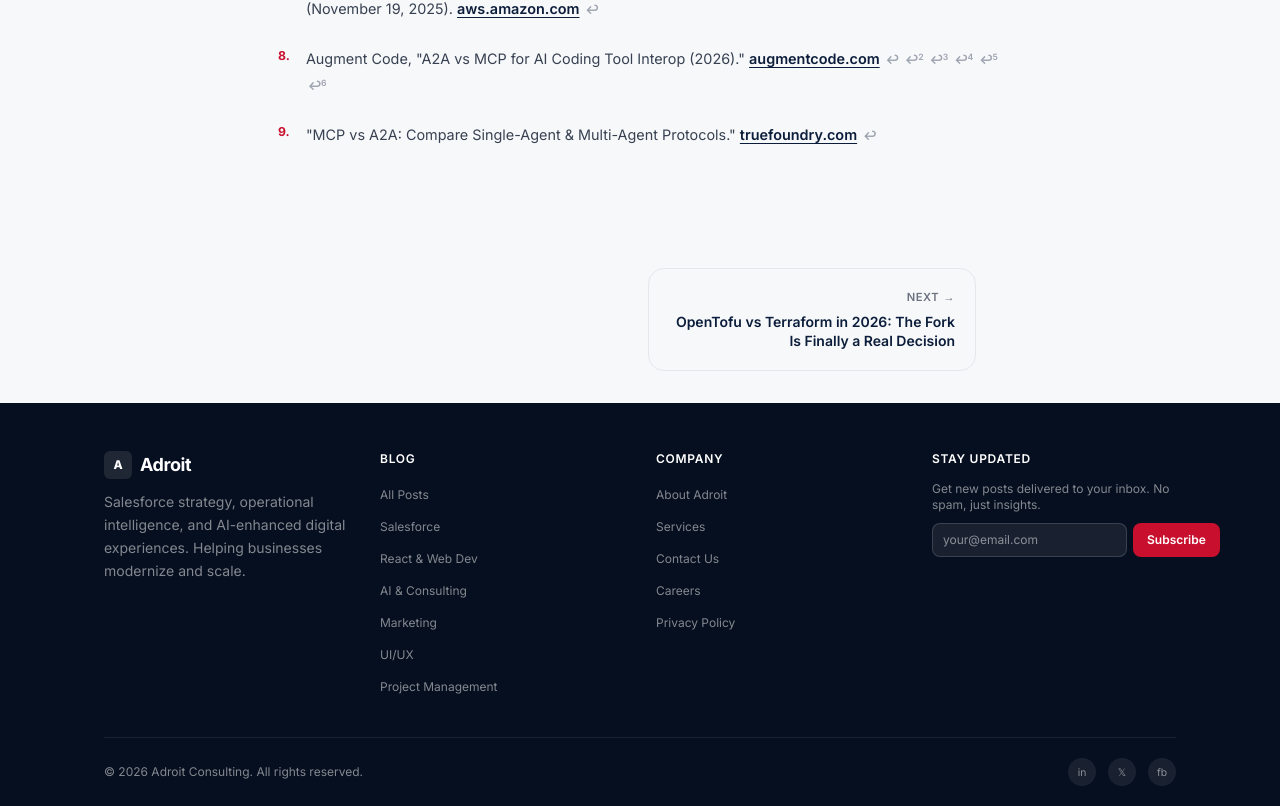
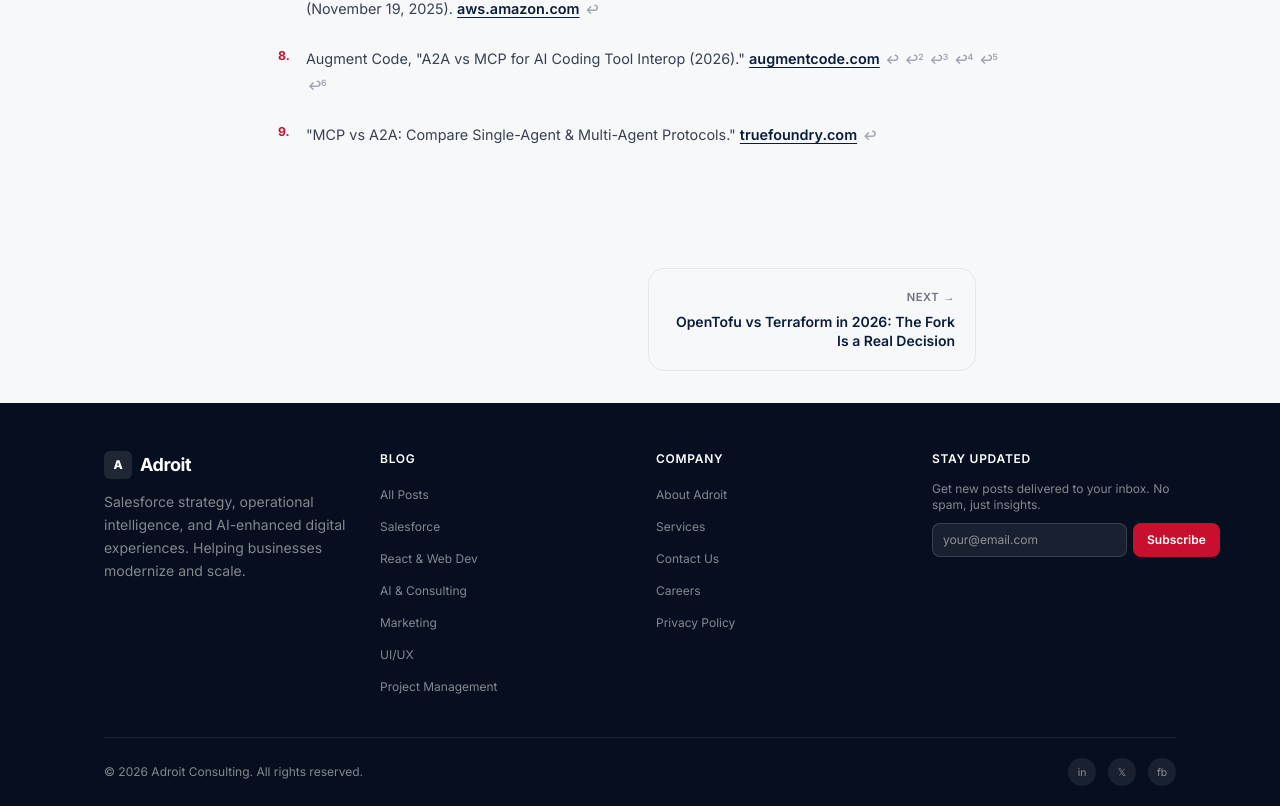
Before and after one commit to kelex1812/adroit-blog, a Next.js app: page /blog/a2a-agent-coordination-2026 in a window 1280 px wide. Shown: the part 8883-9689 px from the top of the page. Built offline with nearby package versions, Linux system fonts and the light colour scheme; no server answers.

Commit message:
Add blog post: OpenTofu vs Terraform in 2026: The Fork Is a Real Decision

```diff
--- a/content/blog/opentofu-vs-terraform-2026.mdx
+++ b/content/blog/opentofu-vs-terraform-2026.mdx
@@ -1,7 +1,7 @@
 ---
-title: "OpenTofu vs Terraform in 2026: The Fork Is Finally a Real Decision"
+title: "OpenTofu vs Terraform in 2026: The Fork Is a Real Decision"
 slug: opentofu-vs-terraform-2026
-excerpt: "Three years after the BSL relicense, OpenTofu is a credible MPL alternative that has shipped features upstream Terraform still lacks. Here's the license, governance, feature, and migration math for choosing between them."
+excerpt: "Three years after the BSL relicense, OpenTofu has shipped features Terraform still lacks. Here's the license, governance, and migration math."
 category: "AI & Consulting"
 categoryColor: ai
 categoryGradient: "from-amber to-amber-dark"
@@ -19,11 +19,11 @@
 
 The origin story is short and it matters because it frames everything after it. In August 2023, HashiCorp changed Terraform's license from the Mozilla Public License (MPL) 2.0 to the Business Source License (BSL) 1.1. The new terms allow internal production use but restrict using Terraform in a way that competes with HashiCorp's own products, and BSL only converts back to MPL after four years per release [^1]. A coalition of vendors and community members, including Spacelift, env0, Gruntwork, Harness, Scalr, and Cloud Posse, forked the last MPL release, Terraform 1.5, and formed OpenTofu under the Linux Foundation [^1].
 
-Then, in December 2024, IBM completed its acquisition of HashiCorp for $6.4 billion [^8]. The acquisition did not change the BSL license, but it did raise the stewardship question the fork was built to hedge against: whether Terraform's roadmap would stay independent under a single large corporate owner [^1]. If you are evaluating IaC in 2026, that IBM relationship is the background condition. It is not automatically a reason to leave, but it is the reason the fork stopped being academic.
+Then, in February 2025, IBM completed its acquisition of HashiCorp for $6.4 billion [^8]. The acquisition did not change the BSL license, but it did raise the stewardship question the fork was built to hedge against: whether Terraform's roadmap would stay independent under a single large corporate owner [^1]. If you are evaluating IaC in 2026, that IBM relationship is the background condition. It is not automatically a reason to leave, but it is the reason the fork stopped being academic.
 
 Adoption reflects that it is not academic anymore. Independent tracking from April 2026 put OpenTofu at roughly 12% adoption among IaC practitioners, with 27% of teams planning to evaluate or expand its use [^8]. That is still a minority position, momentum rather than a landslide, but a far cry from "nobody uses it."
 
-![Three years of IaC history: the 2023 BSL relicense spawned the OpenTofu fork, IBM acquired HashiCorp in late 2024, and by 2026 OpenTofu reached roughly 12 percent adoption with 27 percent of teams evaluating it](</diagrams/opentofu-vs-terraform-2026/1-timeline.png>)
+![Three years of IaC history: the 2023 BSL relicense spawned the OpenTofu fork, IBM acquired HashiCorp in early 2025, and by 2026 OpenTofu reached roughly 12 percent adoption with 27 percent of teams evaluating it](</diagrams/opentofu-vs-terraform-2026/1-timeline.png>)
 
 ## The core divide is license and governance
 
--- a/src/data/posts.ts
+++ b/src/data/posts.ts
@@ -26,8 +26,8 @@
   },
   {
     "slug": "opentofu-vs-terraform-2026",
-    "title": "OpenTofu vs Terraform in 2026: The Fork Is Finally a Real Decision",
-    "excerpt": "Three years after the BSL relicense, OpenTofu is a credible MPL alternative that has shipped features upstream Terraform still lacks. Here's the license, governance, feature, and migration math for choosing between them.",
+    "title": "OpenTofu vs Terraform in 2026: The Fork Is a Real Decision",
+    "excerpt": "Three years after the BSL relicense, OpenTofu has shipped features Terraform still lacks. Here's the license, governance, and migration math.",
     "category": "AI & Consulting",
     "categoryColor": "ai",
     "categoryGradient": "from-amber to-amber-dark",
```
